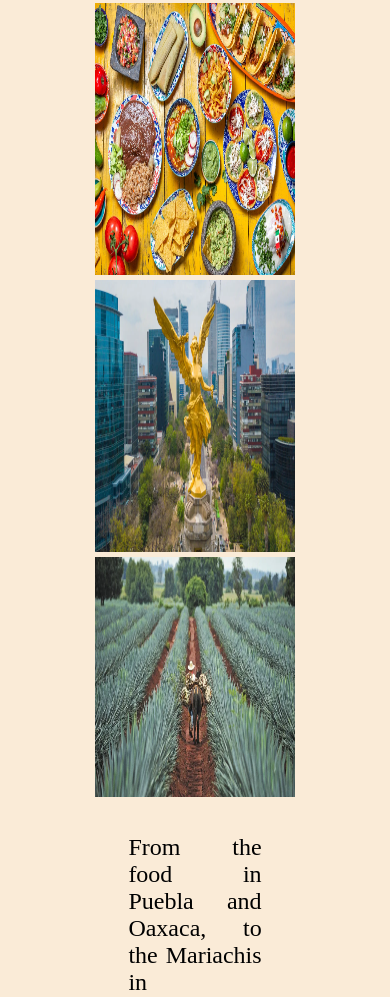
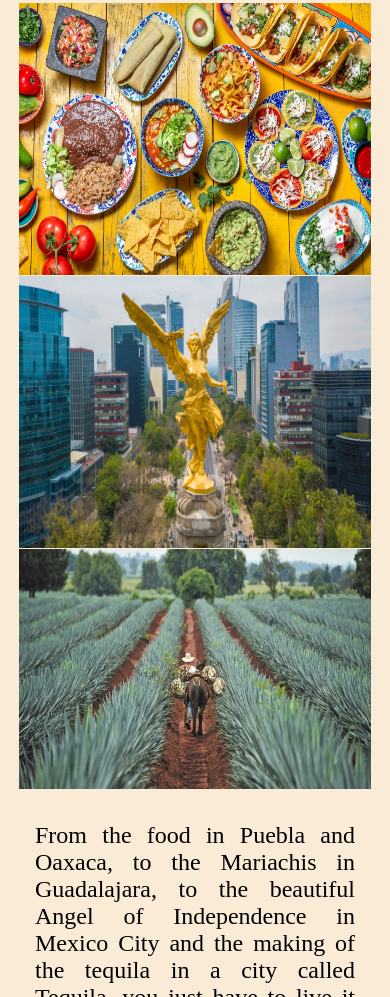
Before and after one commit to danielncuevas10/travel-agency-D, a plain HTML site: page index.html in a window 390 px wide. Shown: the part 4042-5039 px from the top of the page. Drawn offline with Linux system fonts and the light colour scheme.

Commit message:
Modified CSS in order to change the tours section and make it responsive

```diff
--- a/style.css
+++ b/style.css
@@ -317,7 +317,13 @@ p{
         align-items: center;
     }
     .container-tours img{
-        width: 100%;
+        display: flex;
+        flex-direction: column;
+        width: 22rem;
+    }
+
+    .container-tours p{
+        width: 25rem;
     }
 
     .footer{
```
